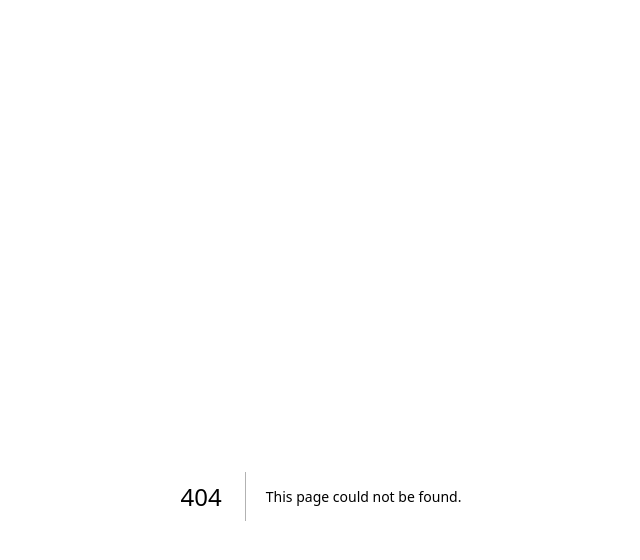
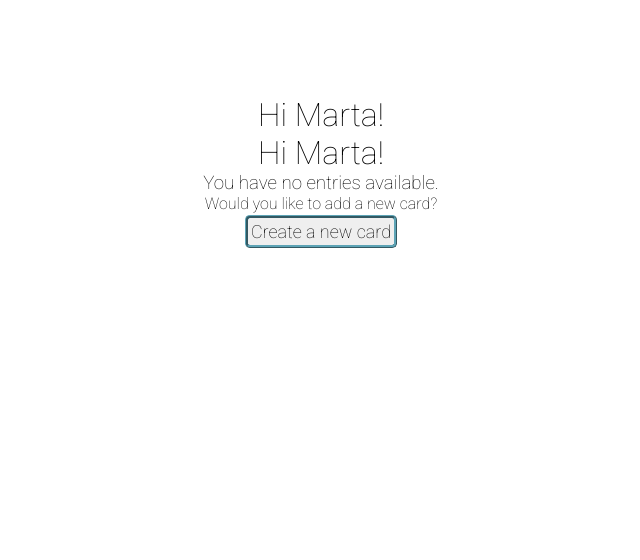
Before and after one commit to podmar/Q-counter, a Next.js app: page /user in a window 1280 px wide. Before the commit this address had no page. Shown: the top 560 px of the page, without its empty margins (319-959 px from the left). Built offline with nearby package versions, Linux system fonts and the light colour scheme.

Commit message:
create draft user page

```diff
--- /dev/null
+++ b/pages/user.tsx
@@ -0,0 +1,25 @@
+import NoActiveCard from '@/components/NoActiveCard'
+import Head from 'next/head'
+import React from 'react'
+
+function user() {
+    //if no active card, display the noactive card component
+    //otherwise display active card with recorded entries
+  return (
+      <>
+        <Head>
+            <title>Q-counter</title>
+            <meta name="description" content="Counter for your Q entries" />
+            <meta name="viewport" content="width=device-width, initial-scale=1" />
+            <link rel="icon" href="/favicon.ico" />
+        </Head>
+        <main>
+        {/* <h1>{`Hi ${user.userName}!`}</h1>   */}
+          <h1>Hi Marta!</h1>
+              <NoActiveCard />
+        </main>
+      </>
+  )
+}
+
+export default user
```
